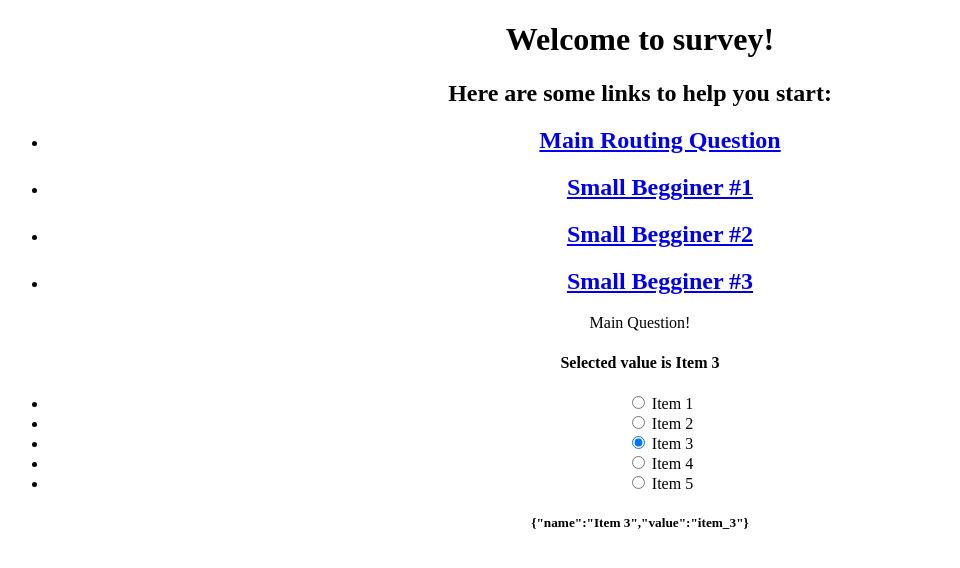
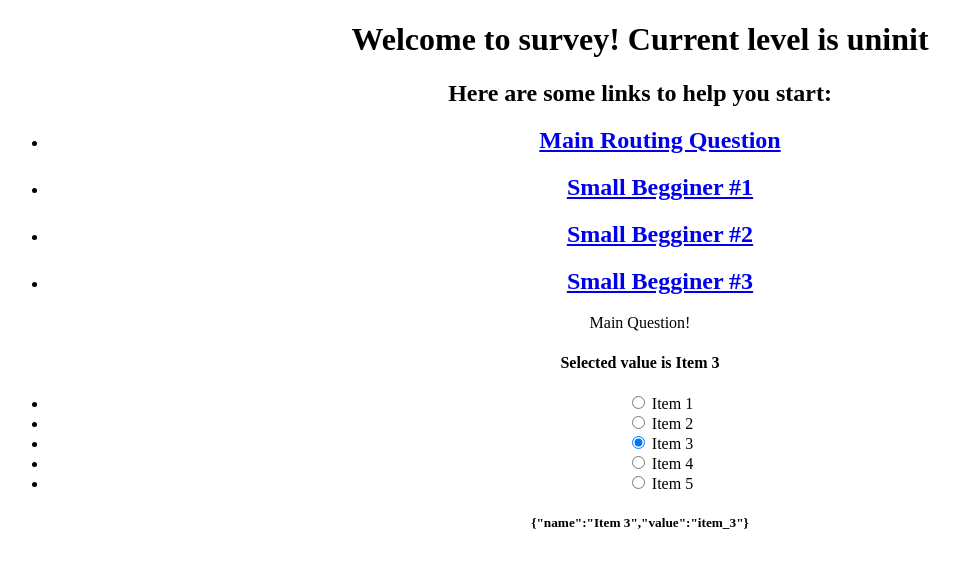
Before and after one commit to slarribeau/agile-assessment, an Angular app: page / in a window 1280 px wide. Shown: the top 568 px of the page, without its empty margins (0-960 px from the left). Built offline with nearby package versions, Linux system fonts and the light colour scheme.

Commit message:
display current level

```diff
--- a/src/app/app.component.html
+++ b/src/app/app.component.html
@@ -2,6 +2,7 @@
 <div style="text-align:center">
   <h1>
     Welcome to {{ title }}!
+    Current level is {{levelIndex}}
   </h1>
 <h2>Here are some links to help you start: </h2>
 <ul>
--- a/src/app/app.component.ts
+++ b/src/app/app.component.ts
@@ -7,10 +7,13 @@ import {C2pInputService} from './services/c2p-input.service'
   styleUrls: ['./app.component.css']
 })
 export class AppComponent {
+  levelIndex = "uninit";
+
   constructor(private myInputService:C2pInputService) {
     myInputService.child$.subscribe(
       event => {
         console.log("parent just got: " + event);
+        this.levelIndex=event;
       });
   }
 
```
